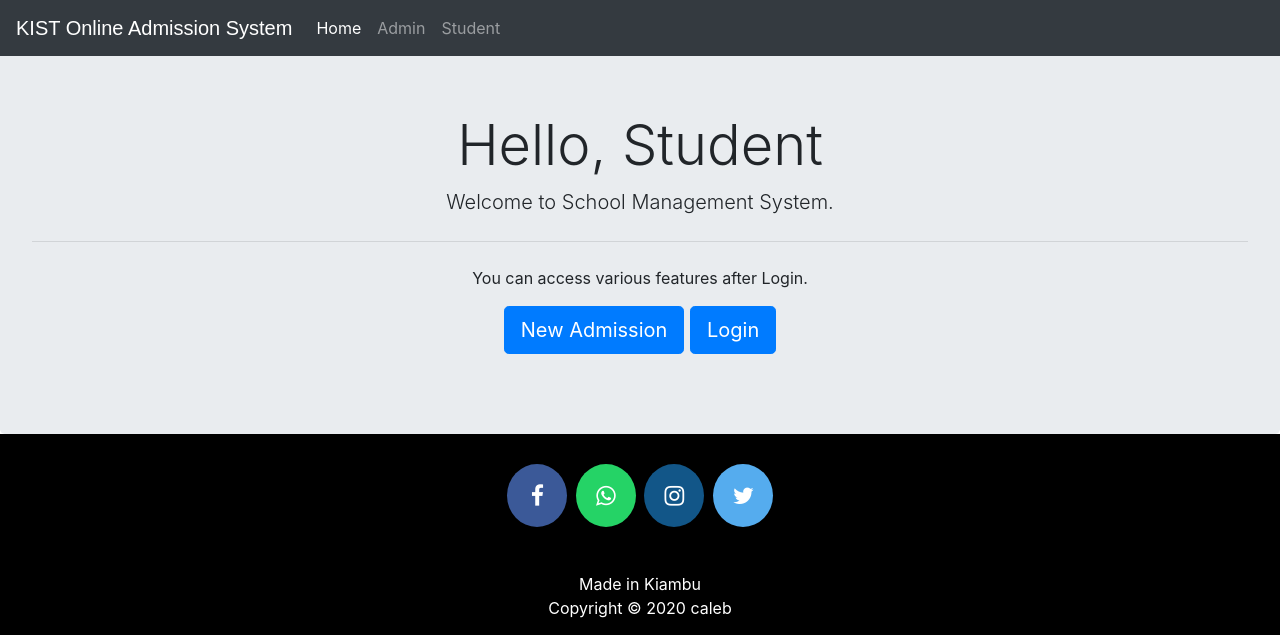
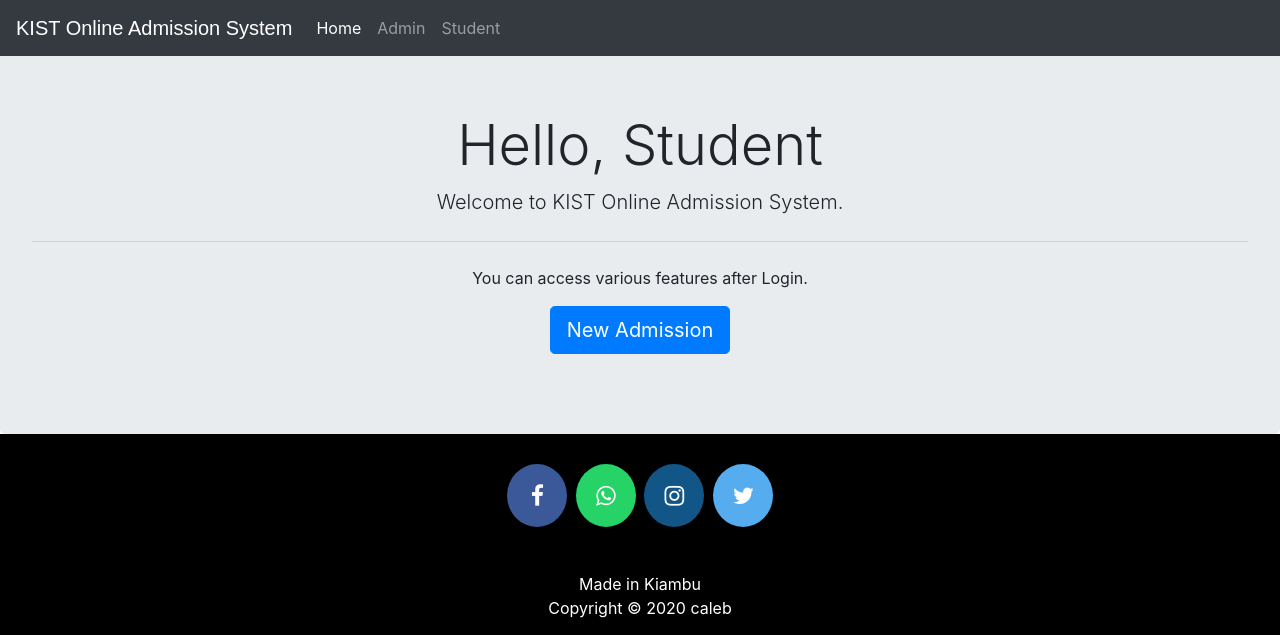
Before and after one commit to ngophedi/school-online-admission-system, a Django app: page /studentclick in a window 1280 px wide. Shown: the top 635 px of the page. Run offline with Django 3.2, Linux system fonts and the light colour scheme; some libraries are stand-ins or nearby versions.

Commit message:
another commit

```diff
--- a/templates/school/admin_dashboard_cards.html
+++ b/templates/school/admin_dashboard_cards.html
@@ -97,7 +97,7 @@
         </div>
       </div>
 
-      <div class="col-md-4 col-xl-3">
+      <!--<div class="col-md-4 col-xl-3">
         <div class="card bg-c-pink order-card">
           <div class="card-block">
             <h6 class="m-b-20">Student Fee</h6>
@@ -107,7 +107,7 @@
         </div>
       </div>
     </div>
-  </div>
+  </div>-->
 
 
   <!--
--- a/templates/school/adminclick.html
+++ b/templates/school/adminclick.html
@@ -13,11 +13,11 @@ facebook : fb.com/sumit.luv
 
 <div class="jumbotron" style="margin-bottom:0px;">
   <h1 class="display-4">Hello, Admin</h1>
-  <p class="lead">Welcome to Online School Management System.</p>
+  <p class="lead">Welcome to KIST Online Admission System.</p>
   <hr class="my-4">
   <p>You can access various features after Login/SignUp.</p>
   <p class="lead">
-    <a class="btn btn-primary btn-lg" href="adminsignup" role="button">SignUp</a>
+  <!-- <a class="btn btn-primary btn-lg" href="adminsignup" role="button">SignUp</a>-->
     <a class="btn btn-primary btn-lg" href="adminlogin" role="button">Login</a>
   </p>
 </div>
--- a/templates/school/studentclick.html
+++ b/templates/school/studentclick.html
@@ -6,12 +6,12 @@
 
 <div class="jumbotron" style="margin-bottom:0px;">
   <h1 class="display-4">Hello, Student</h1>
-  <p class="lead">Welcome to School Management System.</p>
+  <p class="lead">Welcome to KIST Online Admission System.</p>
   <hr class="my-4">
   <p>You can access various features after Login.</p>
   <p class="lead">
     <a class="btn btn-primary btn-lg" href="studentsignup" role="button">New Admission</a>
-    <a class="btn btn-primary btn-lg" href="studentlogin" role="button">Login</a>
+    <!--<a class="btn btn-primary btn-lg" href="studentlogin" role="button">Login</a>-->
   </p>
 </div>
 
--- a/templates/school/teacherclick.html
+++ b/templates/school/teacherclick.html
@@ -4,7 +4,7 @@
 <br>
 <div class="jumbotron" style="margin-bottom:0px;">
   <h1 class="display-4">Hello, Teacher</h1>
-  <p class="lead">Welcome to School Management System.</p>
+  <p class="lead">Welcome to KIST Online Admission System.</p>
   <hr class="my-4">
   <p>You can access various features after Login.</p>
   <p class="lead">
```
